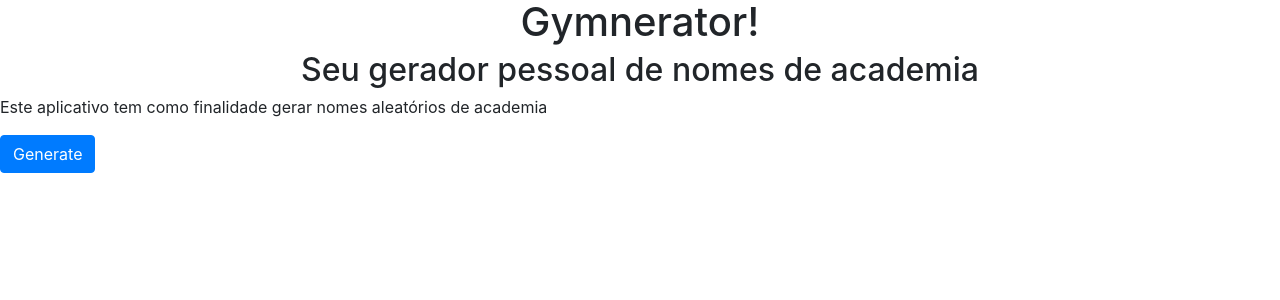
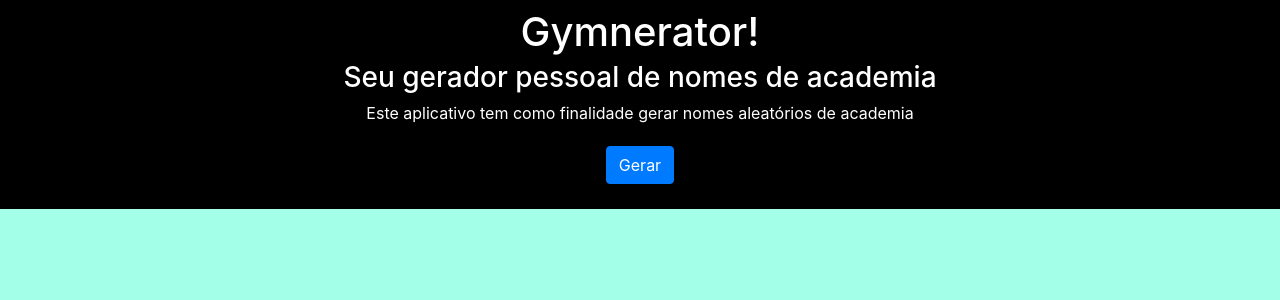
Before and after one commit to Edionay/gymnerator, an Angular app: page / in a window 1280 px wide. Shown: the top 300 px of the page. Built offline with nearby package versions, Linux system fonts and the light colour scheme.

Commit message:
Tema verde e preto.

```diff
--- a/package.json
+++ b/package.json
@@ -12,12 +12,14 @@
   },
   "private": true,
   "dependencies": {
-    "@angular/animations": "^4.2.4",
+    "@angular/animations": "^4.4.6",
+    "@angular/cdk": "^2.0.0-beta.12",
     "@angular/common": "^4.2.4",
     "@angular/compiler": "^4.2.4",
     "@angular/core": "^4.2.4",
     "@angular/forms": "^4.2.4",
     "@angular/http": "^4.2.4",
+    "@angular/material": "^2.0.0-beta.12",
     "@angular/platform-browser": "^4.2.4",
     "@angular/platform-browser-dynamic": "^4.2.4",
     "@angular/router": "^4.2.4",
--- a/src/app/app.component.css
+++ b/src/app/app.component.css
@@ -0,0 +1,17 @@
+.centro {
+    text-align: center;
+}
+
+
+#botao_gerar {
+    padding-top: 5px;
+    padding-bottom: 15px;
+    text-align: center;
+}
+
+#apresentacao {
+    background-color: black;
+    padding-top: 10px;
+    padding-bottom: 10px;
+    color: white;
+}
--- a/src/app/app.component.html
+++ b/src/app/app.component.html
@@ -1,13 +1,17 @@
 <!--The content below is only a placeholder and can be replaced.-->
-<div style="text-align:center">
-  <h1>
-    {{title}}!
-  </h1>
-  <h2>Seu gerador pessoal de nomes de academia</h2>
+<div id="apresentacao">
+  <div class="centro">
+    <h1 class="centro">
+      {{title}}!
+    </h1>
+    <h3>Seu gerador pessoal de nomes de academia</h3>
+  </div>
+  <p class="centro">Este aplicativo tem como finalidade gerar nomes aleatórios de academia</p>
+  <div id="botao_gerar">
+    <button type="button" (click)="generate_gym_name()" class="btn btn-primary">{{ botaoGerar }}</button>
+  </div>
 </div>
-<p>Este aplicativo tem como finalidade gerar nomes aleatórios de academia</p>
-<button type="button" (click)="generate_gym_name()" class="btn btn-primary">Generate</button>
 
-<h2>{{firstName}} {{lastName}}</h2>
+  <h2 class="centro">{{firstName}} {{lastName}}</h2>
 
-<h1>{{ dominioDisponivel }}</h1>
+  <h1 class="centro">{{dominioDisponivel}}</h1>
--- a/src/app/app.component.ts
+++ b/src/app/app.component.ts
@@ -12,12 +12,15 @@ export class AppComponent {
   firstName: string;
   lastName: string;
   dominioDisponivel: String;
+  botaoGerar: string = "Gerar";
 
   constructor(private http:HttpClient){
 
   }
 
   generate_gym_name(): void {
+
+    this.botaoGerar = "Gerar novamente!";
 
     let names = ['Body', 'Build', 'Force', 'Form', 'Shape', 'Energy', 'Life', 'Sport', 'Fit',
     'Fitness', 'Tech', 'Gym', 'Smart', 'Total'];
@@ -43,6 +46,7 @@ export class AppComponent {
     let authorizationHeader = new HttpHeaders({
       "Authorization": "Basic " + user64Based
     });
+
     this.http.get("https://jsonwhoisapi.com/api/v1/whois?identifier=" + this.firstName.toLocaleLowerCase() +
     this.lastName.toLowerCase() +".com.br", {
       headers: authorizationHeader
--- a/src/app/app.module.ts
+++ b/src/app/app.module.ts
@@ -11,7 +11,7 @@ import { AppComponent } from './app.component';
   ],
   imports: [
     BrowserModule,
-    HttpClientModule
+    HttpClientModule,
   ],
   providers: [],
   bootstrap: [AppComponent]
--- a/src/styles.css
+++ b/src/styles.css
@@ -1 +1,7 @@
 /* You can add global styles to this file, and also import other style files */
+
+body {
+    background: rgb(163, 255, 232);
+    background-image: url('fitness.svg') gray;
+    background-size: 6%;
+}
```
Also changed, not shown: src/fitness.svg (added), src/grain.svg (added).
